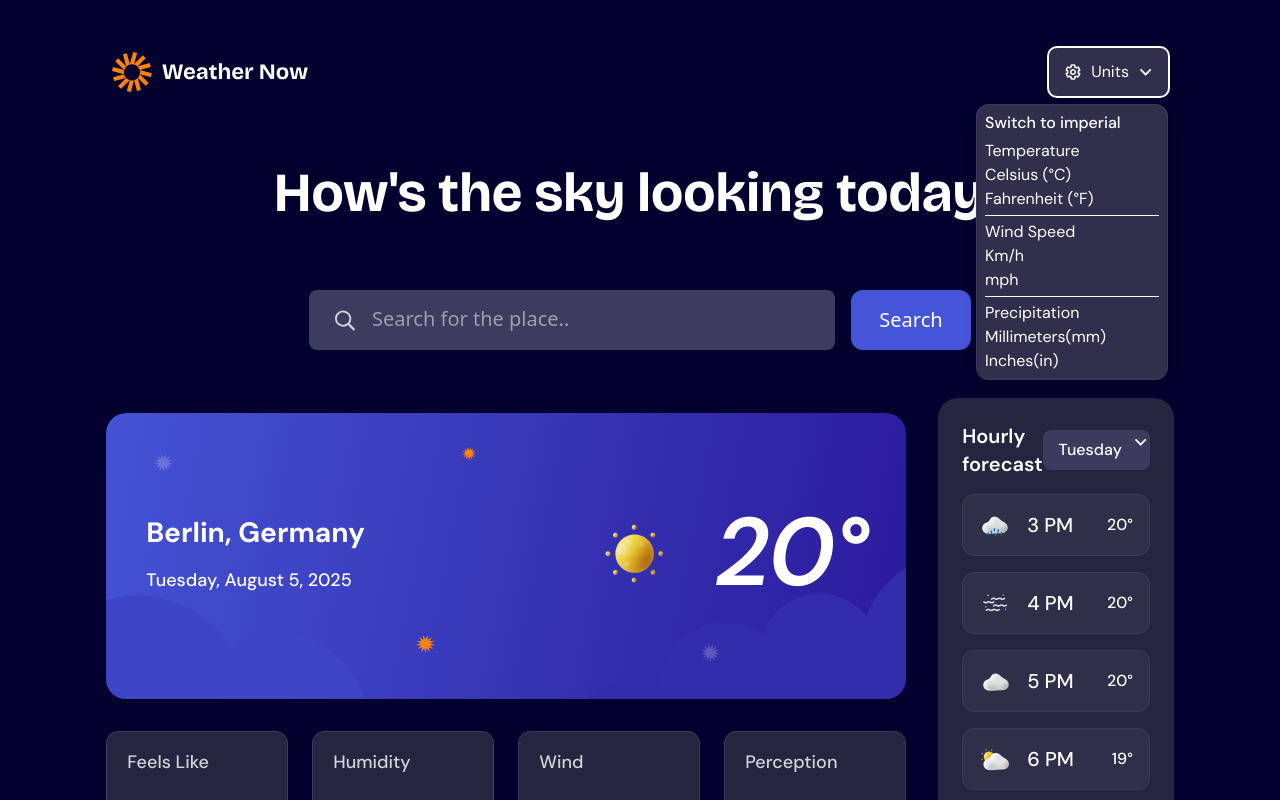
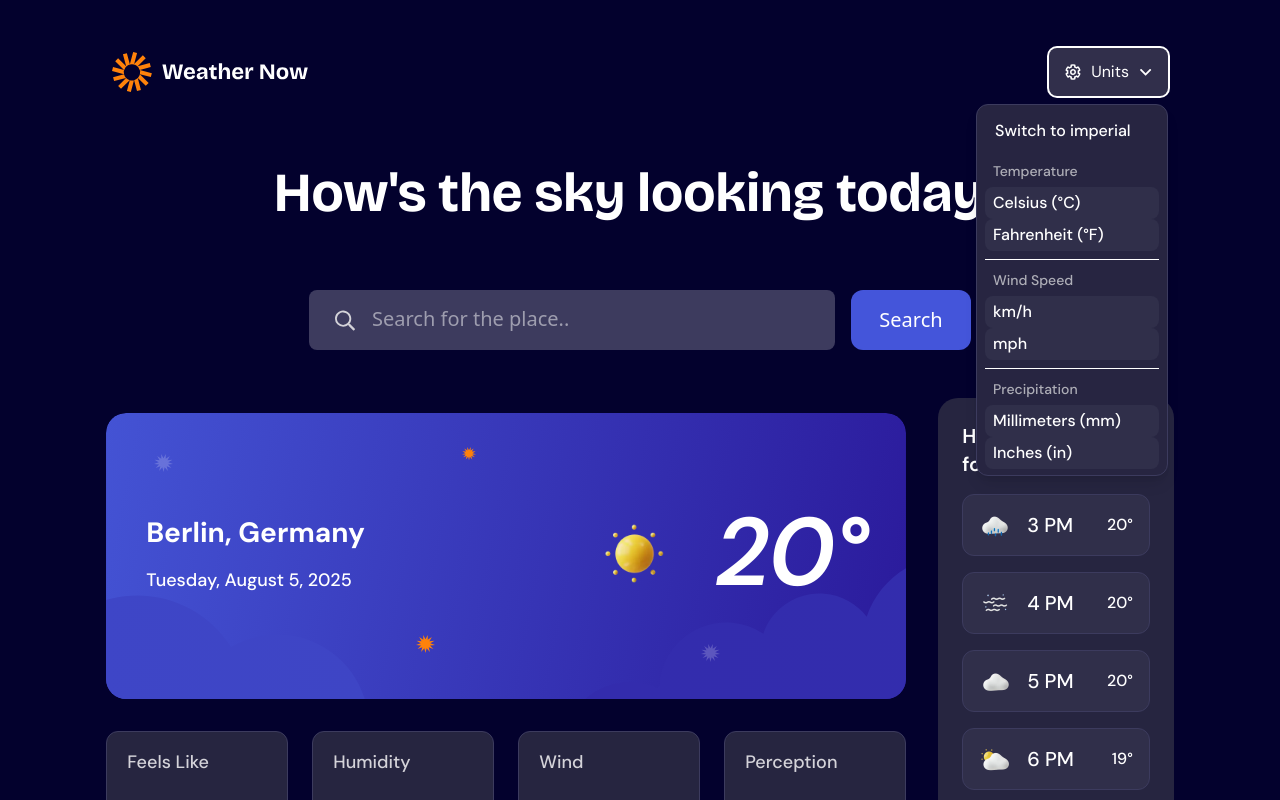
Before and after one commit to Legaz-le/weather-app-main, a React (Vite) app: page / in a window 1280 px wide. Both pictures are taken after a click on the button "Units". Shown: the top 800 px of the page. Built offline with nearby package versions, Linux system fonts and the light colour scheme.

Commit message:
made style for dropdrown and added logic

```diff
--- a/src/components/BodyElements/Boxes/DropDown.tsx
+++ b/src/components/BodyElements/Boxes/DropDown.tsx
@@ -0,0 +1,33 @@
+import checkMark from "/images/icon-checkmark.svg";
+
+type DropDownProps = {
+  title: string;
+  options: string[];
+  selectedOption?: string;
+  onSelect?: (option: string) => void;
+};
+
+export const DropDown = ({ title, options, selectedOption, onSelect }: DropDownProps) => {
+  return (
+    <div className="flex flex-col ">
+      <h4 className="text-sm font-DM-Sans font-[500] text-Neutral-300 px-2 py-1.5">
+        {title}
+      </h4>
+      {options.map((option) => (
+        <button
+          key={option}
+          onClick={() => onSelect?.(option)}
+          className="flex flex-row items-center justify-between px-2 py-1 w-full
+          text-left bg-[#302F4A] rounded-lg"
+        >
+          <span className="font-DM-Sans font-[500] text-[16px]">{option}</span>
+          <img
+            src={checkMark}
+            alt="checkMark-icon"
+            className={selectedOption === option ? "block" : "hidden"}
+          />
+        </button>
+      ))}
+    </div>
+  );
+};
--- a/src/components/TopSide.tsx
+++ b/src/components/TopSide.tsx
@@ -3,9 +3,12 @@ import icon from "/images/icon-units.svg";
 import dropdown from "/images/icon-dropdown.svg";
 import search from "/images/icon-search.svg";
 import { useState } from "react";
+import { DropDown } from "./BodyElements/Boxes/DropDown";
+import { OptionData } from "../mockData/data";
 
 export const TopSide = () => {
   const [isOpen, setIsOpen] = useState(false);
+  const [selected, setSelected] = useState("");
   return (
     <div className="flex flex-col  w-full  mb-12">
       <div className="flex items-center justify-between w-full">
@@ -20,29 +23,27 @@ export const TopSide = () => {
           Units
           <img src={dropdown} alt="icon-dropDrown" />
           {isOpen && (
-            <div className="absolute top-full right-0 mt-2 text-start flex flex-col
-            bg-Neutral-700 rounded-xl shadow-lg px-2 py-1.5 w-48 z-10 gap-1
-            border-inline">
-              <p className="font-DM-Sans font-[500] text-[16px]">
+            <div
+              className="absolute top-full right-0 mt-2 text-start flex flex-col
+            bg-Neutral-800 rounded-xl shadow-lg px-2 py-1.5 w-48 z-10 gap-1
+            border-inline"
+            >
+              <p className="font-DM-Sans font-[500] text-[16px] px-2.5 py-2 gap-2.5 ">
                 Switch to imperial
               </p>
-              <div>
-                <h4>Temperature</h4>
-                <p>Celsius (°C)</p>
-                <p>Fahrenheit (°F)</p>
-              </div>
-              <hr />
-              <div>
-                <h4>Wind Speed</h4>
-                <p>Km/h</p>
-                <p>mph</p>
-              </div>
-              <hr />
-              <div>
-                <h4>Precipitation</h4>
-                <p>Millimeters(mm)</p>
-                <p>Inches(in)</p>
-              </div>
+              {OptionData.map((data, index) => (
+                <div key={data.key} className="flex flex-col gap-2">
+                  <DropDown
+                    title={data.title}
+                    options={data.options}
+                    selectedOption={selected}
+                    onSelect={(option) => setSelected(option)}
+                  />
+                  {index < OptionData.length - 1 && index < 2 && (
+                    <hr className="border-Neutral-500 w-full" />
+                  )}
+                </div>
+              ))}
             </div>
           )}
         </button>
--- a/src/mockData/data.ts
+++ b/src/mockData/data.ts
@@ -1,5 +1,3 @@
-
-
 export const MainInfoData = [
   { key: "1", Name: "Feels Like", number: "18°" },
   { key: "2", Name: "Humidity", number: "46%" },
@@ -8,22 +6,92 @@ export const MainInfoData = [
 ];
 
 export const DailyForecastData = [
-  {key: '1', Name: "Tue", img: "/images/icon-drizzle.webp", higestTem: "20°", lowestTem: "14°"},
-  {key: '2', Name: "Wed", img: "/images/icon-fog.webp", higestTem: "21°", lowestTem: "12°"},
-  {key: '3', Name: "Thu", img: "/images/icon-overcast.webp", higestTem: "22°", lowestTem: "15°"},
-  {key: '4', Name: "Fri", img: "/images/icon-partly-cloudy.webp", higestTem: "23°", lowestTem: "17°"},
-  {key: '5', Name: "Sat", img: "/images/icon-rain.webp", higestTem: "24°", lowestTem: "12°"},
-  {key: '6', Name: "Sun", img: "/images/icon-snow.webp", higestTem: "25°", lowestTem: "19°"},
-  {key: '7', Name: "Mon", img: "/images/icon-storm.webp", higestTem: "26°", lowestTem: "20°"},
-]
+  {
+    key: "1",
+    Name: "Tue",
+    img: "/images/icon-drizzle.webp",
+    higestTem: "20°",
+    lowestTem: "14°",
+  },
+  {
+    key: "2",
+    Name: "Wed",
+    img: "/images/icon-fog.webp",
+    higestTem: "21°",
+    lowestTem: "12°",
+  },
+  {
+    key: "3",
+    Name: "Thu",
+    img: "/images/icon-overcast.webp",
+    higestTem: "22°",
+    lowestTem: "15°",
+  },
+  {
+    key: "4",
+    Name: "Fri",
+    img: "/images/icon-partly-cloudy.webp",
+    higestTem: "23°",
+    lowestTem: "17°",
+  },
+  {
+    key: "5",
+    Name: "Sat",
+    img: "/images/icon-rain.webp",
+    higestTem: "24°",
+    lowestTem: "12°",
+  },
+  {
+    key: "6",
+    Name: "Sun",
+    img: "/images/icon-snow.webp",
+    higestTem: "25°",
+    lowestTem: "19°",
+  },
+  {
+    key: "7",
+    Name: "Mon",
+    img: "/images/icon-storm.webp",
+    higestTem: "26°",
+    lowestTem: "20°",
+  },
+];
 
 export const HourlyForecastData = [
-  {key: '1', img: "/images/icon-drizzle.webp", hour: "3 PM", Temp: "20°"},
-  {key: '2', img: "/images/icon-fog.webp", hour: "4 PM", Temp: "20°"},
-  {key: '3', img: "/images/icon-overcast.webp", hour: "5 PM", Temp: "20°"},
-  {key: '4', img: "/images/icon-partly-cloudy.webp", hour: "6 PM", Temp: "19°"},
-  {key: '5', img: "/images/icon-storm.webp", hour: "7 PM", Temp: "18°"},
-  {key: '6', img: "/images/icon-partly-cloudy.webp", hour: "8 PM", Temp: "18°"},
-  {key: '7', img: "/images/icon-storm.webp", hour: "9 PM", Temp: "18°"},
-  {key: '8', img: "/images/icon-storm.webp", hour: "10 PM", Temp: "17°"},
-]
+  { key: "1", img: "/images/icon-drizzle.webp", hour: "3 PM", Temp: "20°" },
+  { key: "2", img: "/images/icon-fog.webp", hour: "4 PM", Temp: "20°" },
+  { key: "3", img: "/images/icon-overcast.webp", hour: "5 PM", Temp: "20°" },
+  {
+    key: "4",
+    img: "/images/icon-partly-cloudy.webp",
+    hour: "6 PM",
+    Temp: "19°",
+  },
+  { key: "5", img: "/images/icon-storm.webp", hour: "7 PM", Temp: "18°" },
+  {
+    key: "6",
+    img: "/images/icon-partly-cloudy.webp",
+    hour: "8 PM",
+    Temp: "18°",
+  },
+  { key: "7", img: "/images/icon-storm.webp", hour: "9 PM", Temp: "18°" },
+  { key: "8", img: "/images/icon-storm.webp", hour: "10 PM", Temp: "17°" },
+];
+
+export const OptionData = [
+  {
+    key: "1",
+    title: "Temperature",
+    options: ["Celsius (°C)", "Fahrenheit (°F)"],
+  },
+  {
+    key: "2",
+    title: "Wind Speed",
+    options: ["km/h", "mph"],
+  },
+  {
+    key: "3",
+    title: "Precipitation",
+    options: ["Millimeters (mm)", "Inches (in)"],
+  },
+];
```
